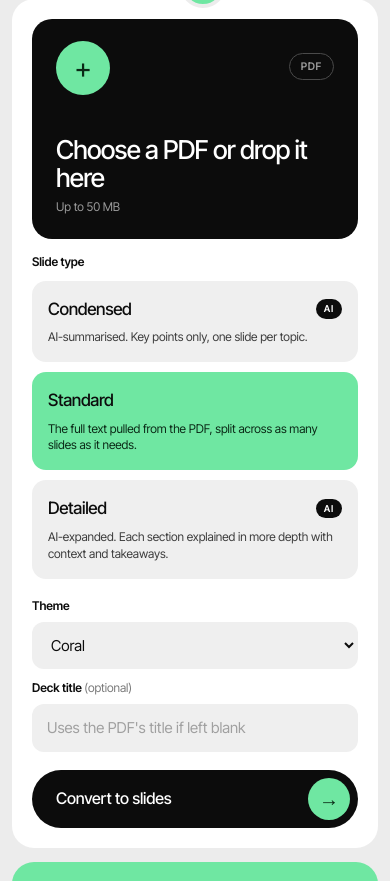
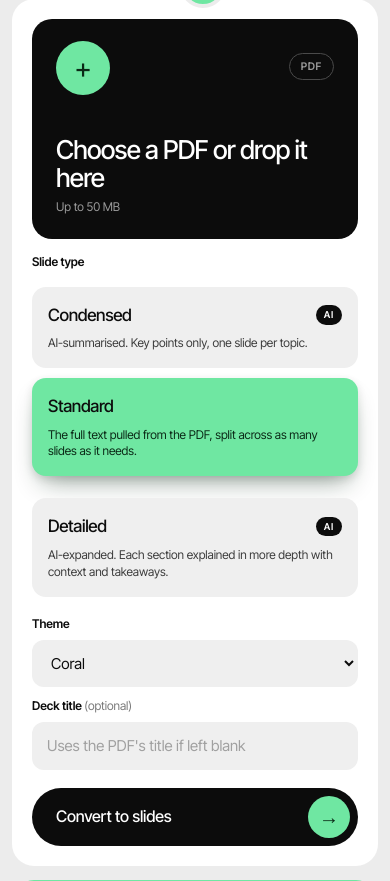
Before and after one commit to ctoriola/pdf.pptx, a Flask app: page / in a window 390 px wide, after a click that opens the changed part. Shown: the part 362-1243 px from the top of the page. Run offline with Flask 3, Linux system fonts and the light colour scheme; some libraries are stand-ins or nearby versions.

Commit message:
Raise the selected slide type
The chosen slide-type tile lifts 6px with a soft shadow, so the selection
is clear at a glance rather than by colour alone. The move is animated,
except for visitors who ask for reduced motion. The stacked phone layout
gets more space between tiles so the raised one does not crowd the tile
above it.

Co-Authored-By: Claude Fable 5.2 <noreply@anthropic.com>
Claude-Session: https://claude.ai/code/session_01XdrtiS5pLQgi9hb5Rmcu6p

```diff
--- a/templates/_styles.html
+++ b/templates/_styles.html
@@ -120,15 +120,21 @@ legend { padding: 0; }
 .hint { font-size: 12px; color: var(--muted); margin: 0; }
 .drop .hint { color: var(--on-dark-muted); }
 
-.modes { display: grid; grid-template-columns: repeat(3, 1fr); gap: 10px; }
+.modes { display: grid; grid-template-columns: repeat(3, 1fr); gap: 10px; padding-top: 6px; }
 .mode {
   position: relative; display: flex; flex-direction: column; gap: 8px; min-height: 148px;
   background: var(--tile); border-radius: var(--r-sm); padding: 16px; cursor: pointer;
-  transition: background .15s, color .15s;
+  transition: background .15s, color .15s, transform .18s ease, box-shadow .18s ease;
 }
 .mode input { position: absolute; opacity: 0; width: 1px; height: 1px; }
 .mode:hover { background: #e6e6e6; }
-.mode:has(input:checked) { background: var(--mint); color: var(--mint-ink); }
+/* the chosen type lifts off the row, so it is clear at a glance which one is selected */
+.mode:has(input:checked) {
+  background: var(--mint); color: var(--mint-ink);
+  transform: translateY(-6px);
+  box-shadow: 0 14px 26px -10px rgba(11, 42, 23, .45), 0 3px 8px rgba(11, 42, 23, .12);
+}
+@media (prefers-reduced-motion: reduce) { .mode { transition: background .15s, color .15s; } }
 .mode:has(input:focus-visible) { outline: 2px solid var(--ink); outline-offset: 2px; }
 .mode.disabled { opacity: .55; cursor: not-allowed; }
 .mode-body { display: flex; flex-direction: column; gap: 8px; height: 100%; }
@@ -216,7 +222,7 @@ code { font: 12.5px ui-monospace, SFMono-Regular, Menlo, Consolas, monospace; }
 @media (max-width: 560px) {
   .wrap { padding: 12px 12px 40px; }
   .card { padding: 20px; border-radius: 22px; }
-  .modes { grid-template-columns: 1fr; }
+  .modes { grid-template-columns: 1fr; gap: 16px; }
   .mode { min-height: 0; }
   .row { grid-template-columns: 1fr; }
   .split { grid-template-columns: 1fr 1fr; }
```
